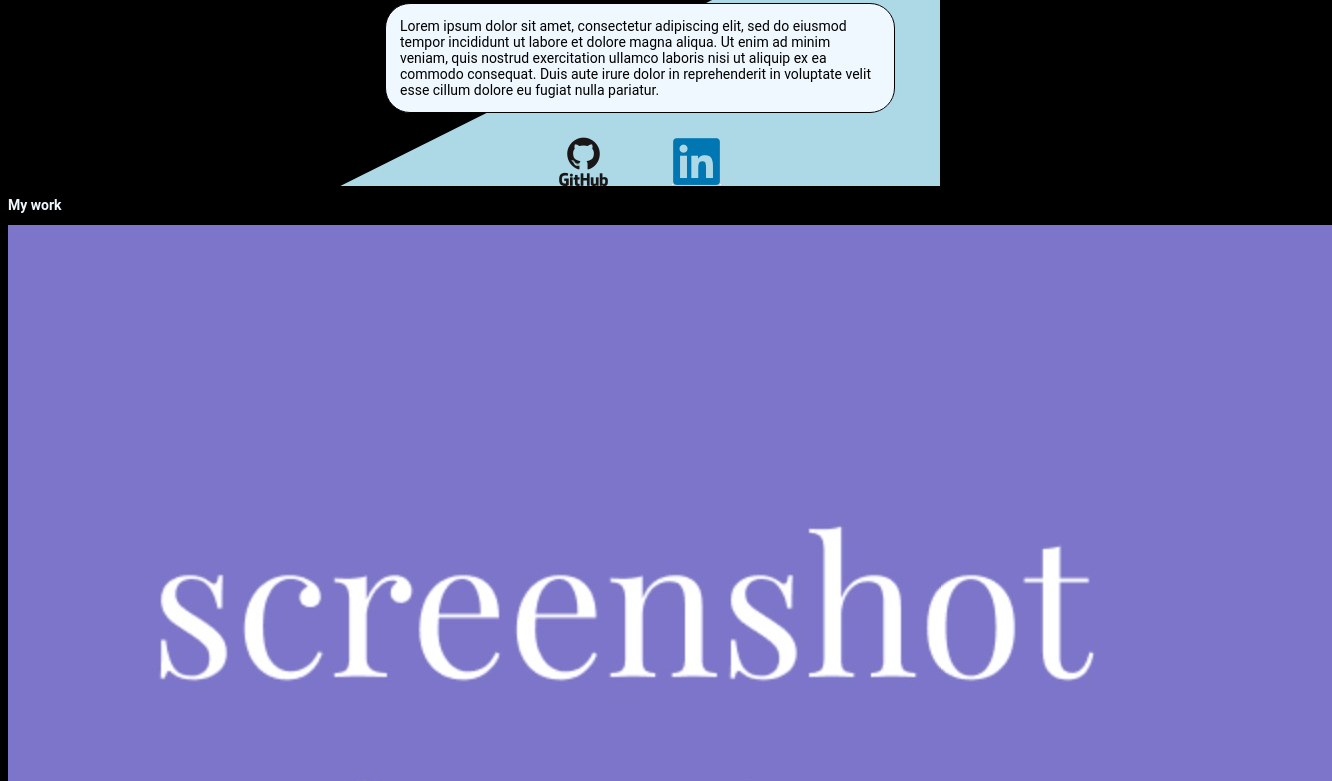
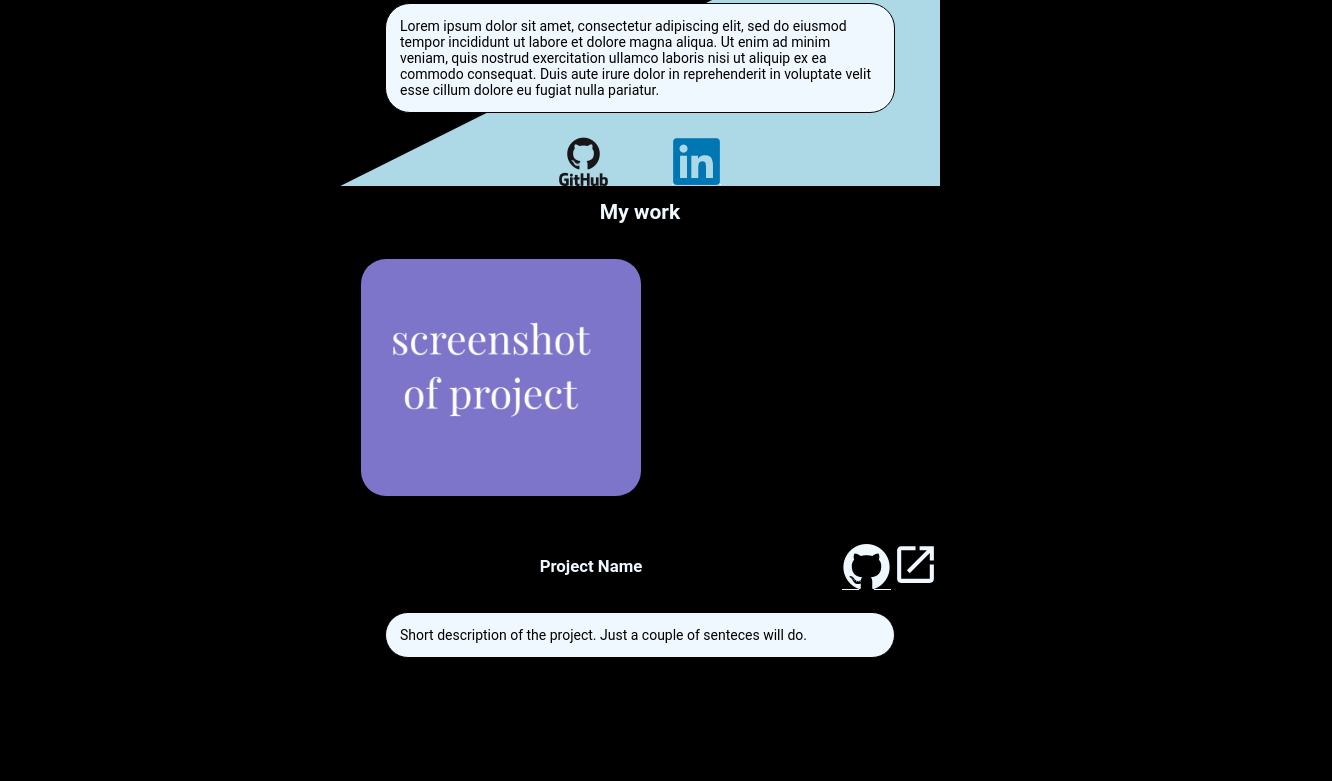
Before and after one commit to jonorl/homepage, a website built with webpack: page src/template.html in a window 1280 px wide. Shown: the part 477-1258 px from the top of the page, 1332 px wide, since content can reach past the window. After the commit the page ends 1143 px from the top, so only its background shows below. Built offline with nearby package versions, Linux system fonts and the light colour scheme.

Commit message:
Feat: Added first card with proper formatting.

```diff
--- a/src/css/style.css
+++ b/src/css/style.css
@@ -8,7 +8,6 @@
 }
 
 body {
-
   background-color: black;
 }
 
@@ -21,10 +20,32 @@ header {
   background-size: cover;
 }
 
-h1{
+main {
+  max-width: 600px;
+  margin: 0 auto;
+  display: block;
+  background-color: #000;
+  background-repeat: no-repeat;
+  background-size: cover;
+}
+
+
+
+h1 {
   text-align: center;
   font-size: 1.5em;
   text-shadow: 0 0 2px #000;
+}
+
+h2 {
+  text-align: center;
+  align-self: center;
+  font-size: 1.2em;
+  text-shadow: 0 0 2px #000;
+}
+
+.devicon-github-original {
+  align-self: center;
 }
 
 .logos {
@@ -53,6 +74,19 @@ i {
   /* padding: 1.5em */
 }
 
+.profile-picture {
+  width: 35vh;
+  margin: 1.5em;
+  border-radius: 25px;
+  /* padding: 1.5em */
+}
+
+#project-image {
+  width: 35vh;
+  margin: 1.5em;
+  border-radius: 25px;
+}
+
 .my-name {
   position: absolute;
   bottom: 15%;
@@ -75,3 +109,18 @@ p {
 .devicon-github-original-wordmark.colored, .devicon-linkedin-plain.colored {
   background-color: transparent
 }
+
+.subheader {
+  display: grid;
+  grid-template-columns: 1fr auto auto;
+  grid-template-rows: auto 1fr;
+}
+
+.subheader>p {
+  grid-column: span 3;
+}
+
+.github-icon {
+display: flex;
+align-self: center;
+}
--- a/src/template.html
+++ b/src/template.html
@@ -3,8 +3,11 @@
   <head>
     <meta charset="UTF-8" />
     <meta name="viewport" content="width=device-width, initial-scale=1.0" />
-    <link rel="stylesheet" type='text/css' href="https://cdn.jsdelivr.net/gh/devicons/devicon@latest/devicon.min.css" />
-
+    <link
+      rel="stylesheet"
+      type="text/css"
+      href="https://cdn.jsdelivr.net/gh/devicons/devicon@latest/devicon.min.css"
+    />
     <title>Homepage</title>
   </head>
   <body>
@@ -26,23 +29,46 @@
         velit esse cillum dolore eu fugiat nulla pariatur.
       </p>
       <div class="logos">
-        <div class="github">  <a href="https://github.com/jonorl"><i class="devicon-github-original-wordmark colored"></i></a></div>
-        <div class="linkedIn"> <a href="https://www.linkedin.com/in/jonathan-orlowski-58910b21/"><i class="devicon-linkedin-plain colored"></i></a></div>
+        <div class="github">
+          <a href="https://github.com/jonorl">
+            <i class="devicon-github-original-wordmark colored"></i>
+          </a>
+        </div>
+        <div class="linkedIn">
+          <a href="https://www.linkedin.com/in/jonathan-orlowski-58910b21/">
+            <i class="devicon-linkedin-plain colored"></i>
+          </a>
+        </div>
+      </div>
     </header>
     <main>
       <div class="projects">
-        <h2>My work</h2>
+        <h1>My work</h1>
         <div class="card1">
           <img
-          class="project-picture"
-          src="../src/images/screenshotPlaceholder.jpg"
-          alt="Project 1 screenshot"
-        />
+            id="project-image"
+            class="project-picture"
+            src="../src/images/screenshotPlaceholder.jpg"
+            alt="Project 1 screenshot"
+          />
           <div class="subheader">
-            <h3>Project Name</h3>
-            <div class="github">  <a href="https://github.com/jonorl"><i class="devicon-github-original-wordmark colored"></i></a></div>
-            <div class="github">  <a href="https://github.com/jonorl"><i class="devicon-github-original-wordmark colored"></i></a></div>
-            <p>Short description of the project. Just a couple of senteces will do.</p>
+            <h2>Project Name</h2>
+            <div class="github-icon">
+              <a href="https://github.com/jonorl"
+                ><i class="devicon-github-original"></i
+              ></a>
+            </div>
+            <div class="external-link">
+              <a href="https://github.com/jonorl">
+                <svg xmlns="http://www.w3.org/2000/svg" viewBox="0 0 24 24" width="49" height="89">
+                  <path fill="currentColor" d="M14,3V5H17.59L7.76,14.83L9.17,16.24L19,6.41V10H21V3M19,19H5V5H12V3H5C3.89,3 3,3.9 3,5V19A2,2 0 0,0 5,21H19A2,2 0 0,0 21,19V12H19V19Z"/>
+                </svg>
+              </a>
+            </div>
+            <p>
+              Short description of the project. Just a couple of senteces will
+              do.
+            </p>
           </div>
         </div>
         <div class="card2"></div>
@@ -52,6 +78,7 @@
         <div class="card6"></div>
       </div>
     </main>
+
     <footer></footer>
     <div class="main-container"></div>
   </body>
```
Also changed, not shown: src/images/open-in-new.svg (added), 1 other file.
